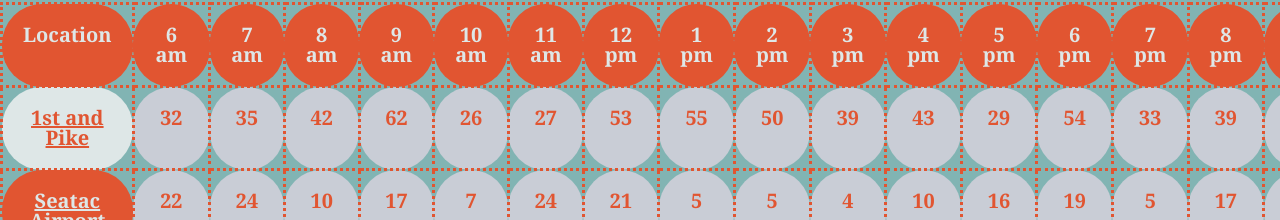
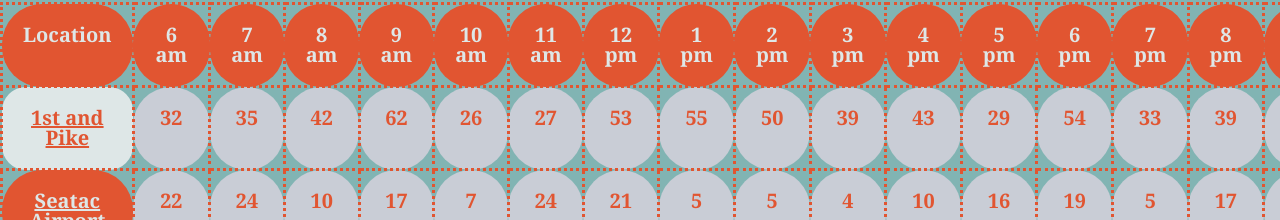
Before and after one commit to vssobol/201Lab6, a plain HTML site: page sales.html in a window 1280 px wide. In both pictures the pointer is over the element "1st and Pike". Shown: the part 926-1146 px from the top of the page. Drawn offline with Linux system fonts and the light colour scheme.

Commit message:
quick css update

```diff
--- a/css/style.css
+++ b/css/style.css
@@ -88,4 +88,5 @@ tbody td:hover{
     cursor: pointer;
     background-color: #dee7e7;
     color: #e15531;
+    border-radius: 1.2em;
 }
```
